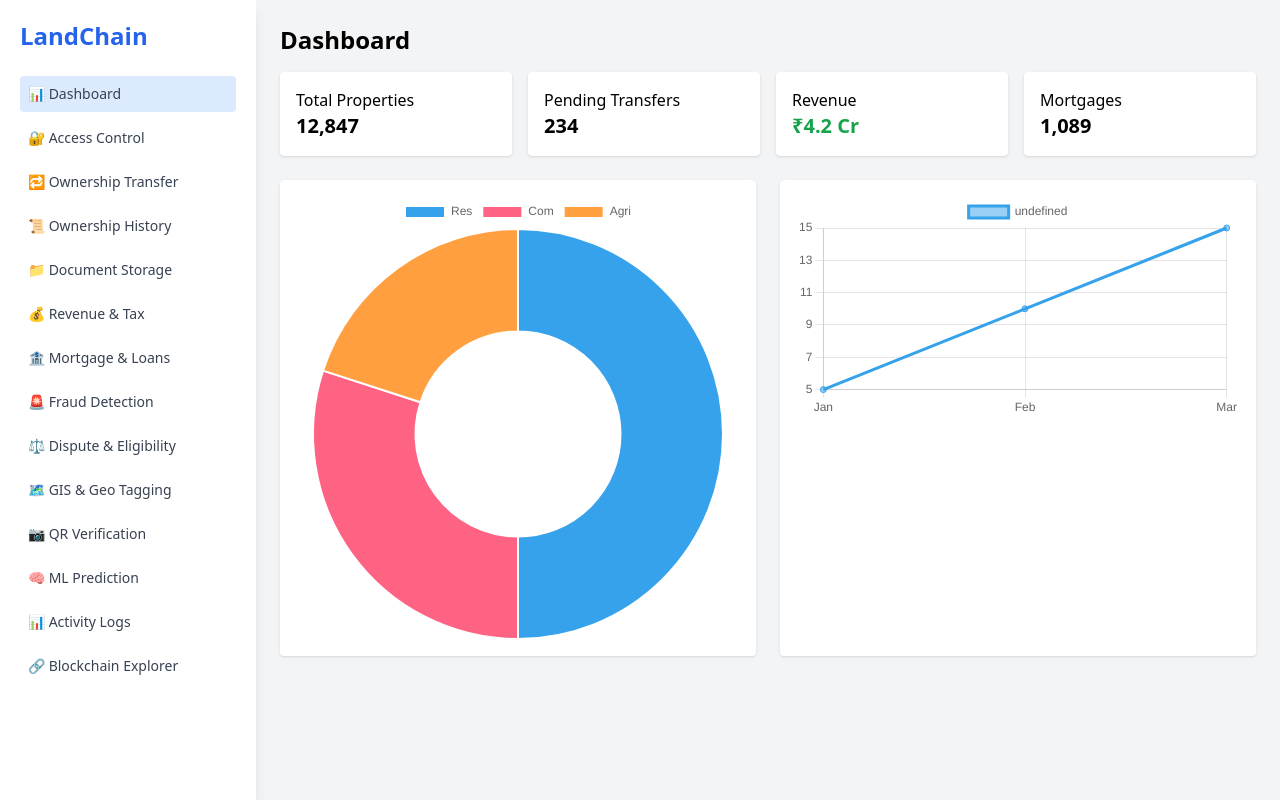
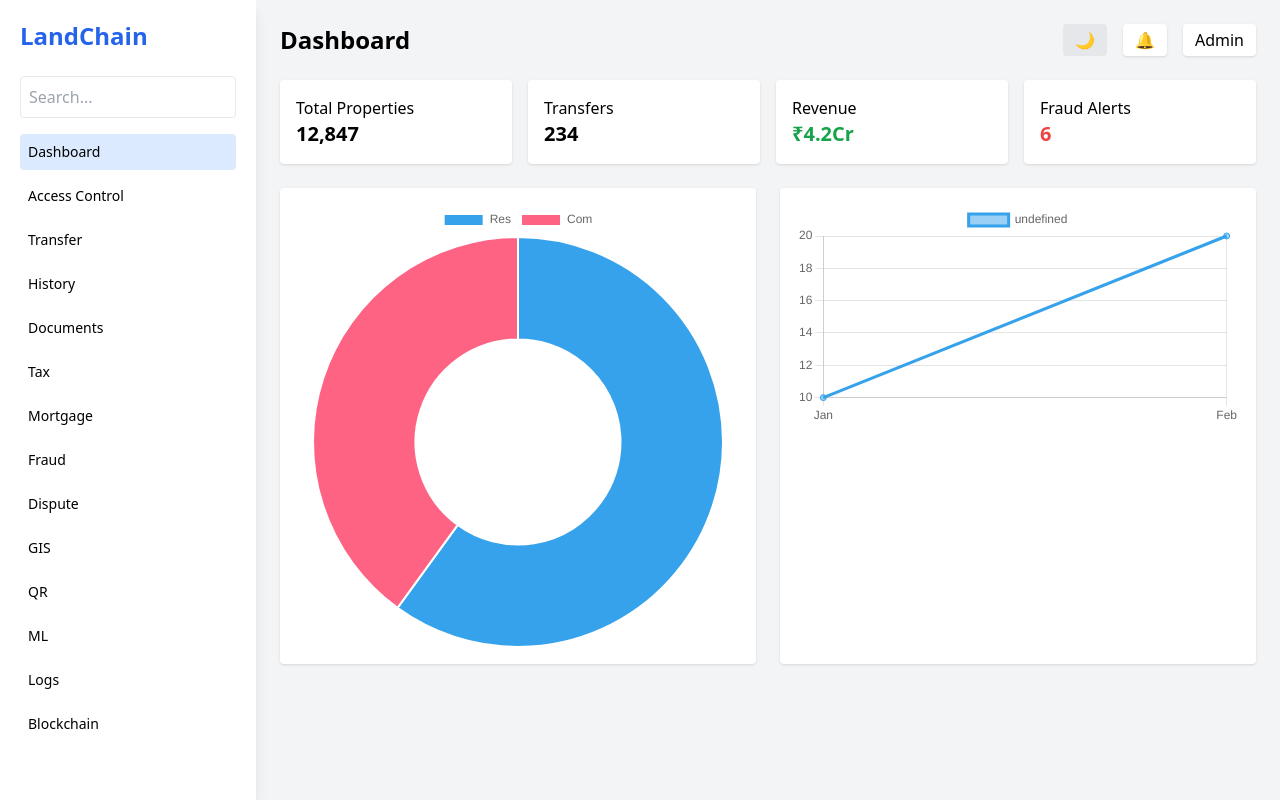
Before and after one commit to rama01-hathwar/land-registry-project, a Flask app: page /dashboard in a window 1280 px wide. Run offline with Flask 3, Linux system fonts and the light colour scheme; parts of the project's set-up code (start-up, migrations or seed data) failed here and were passed over; some libraries are stand-ins or nearby versions.

Commit message:
Update dashboard.html

```diff
--- a/templates/dashboard.html
+++ b/templates/dashboard.html
@@ -1,71 +1,95 @@
 <!DOCTYPE html>
 <html>
 <head>
-<title>LandChain Dashboard</title>
+<title>LandChain Ultimate</title>
 
 <script src="https://cdn.tailwindcss.com"></script>
 <script src="https://cdn.jsdelivr.net/npm/chart.js"></script>
 <link rel="stylesheet" href="https://unpkg.com/leaflet/dist/leaflet.css"/>
 
+<style>
+.fade{animation:fade .4s}
+@keyframes fade{from{opacity:0}to{opacity:1}}
+
+.badge{padding:4px 10px;border-radius:999px;font-size:12px;font-weight:600}
+.green{background:#dcfce7;color:#166534}
+.yellow{background:#fef9c3;color:#854d0e}
+.red{background:#fee2e2;color:#991b1b}
+</style>
+
 </head>
 
-<body class="bg-gray-100">
+<body id="body" class="bg-gray-100">
 
 <div class="flex h-screen">
 
 <!-- SIDEBAR -->
 <div class="w-64 bg-white shadow-lg p-5 overflow-y-auto">
 
-    <h2 class="text-2xl font-bold text-blue-600 mb-6">LandChain</h2>
+<h2 class="text-2xl font-bold text-blue-600 mb-6">LandChain</h2>
 
-    <ul class="space-y-2 text-gray-700 text-sm">
+<input placeholder="Search..." class="border p-2 w-full mb-4 rounded">
 
-        <li onclick="showModule('dashboard',this)" class="menu bg-blue-100 p-2 rounded cursor-pointer">📊 Dashboard</li>
-        <li onclick="showModule('access',this)" class="menu p-2 cursor-pointer">🔐 Access Control</li>
-        <li onclick="showModule('transfer',this)" class="menu p-2 cursor-pointer">🔁 Ownership Transfer</li>
-        <li onclick="showModule('history',this)" class="menu p-2 cursor-pointer">📜 Ownership History</li>
-        <li onclick="showModule('documents',this)" class="menu p-2 cursor-pointer">📁 Document Storage</li>
-        <li onclick="showModule('tax',this)" class="menu p-2 cursor-pointer">💰 Revenue & Tax</li>
-        <li onclick="showModule('mortgage',this)" class="menu p-2 cursor-pointer">🏦 Mortgage & Loans</li>
-        <li onclick="showModule('fraud',this)" class="menu p-2 cursor-pointer">🚨 Fraud Detection</li>
-        <li onclick="showModule('dispute',this)" class="menu p-2 cursor-pointer">⚖️ Dispute & Eligibility</li>
-        <li onclick="showModule('gis',this)" class="menu p-2 cursor-pointer">🗺 GIS & Geo Tagging</li>
-        <li onclick="showModule('qr',this)" class="menu p-2 cursor-pointer">📷 QR Verification</li>
-        <li onclick="showModule('ml',this)" class="menu p-2 cursor-pointer">🧠 ML Prediction</li>
-        <li onclick="showModule('logs',this)" class="menu p-2 cursor-pointer">📊 Activity Logs</li>
-        <li onclick="showModule('blockchain',this)" class="menu p-2 cursor-pointer">🔗 Blockchain Explorer</li>
+<ul class="space-y-2 text-sm">
 
-    </ul>
+<li onclick="show('dashboard',this)" class="menu bg-blue-100 p-2 rounded cursor-pointer">Dashboard</li>
+<li onclick="show('access',this)" class="menu p-2 cursor-pointer">Access Control</li>
+<li onclick="show('transfer',this)" class="menu p-2 cursor-pointer">Transfer</li>
+<li onclick="show('history',this)" class="menu p-2 cursor-pointer">History</li>
+<li onclick="show('documents',this)" class="menu p-2 cursor-pointer">Documents</li>
+<li onclick="show('tax',this)" class="menu p-2 cursor-pointer">Tax</li>
+<li onclick="show('mortgage',this)" class="menu p-2 cursor-pointer">Mortgage</li>
+<li onclick="show('fraud',this)" class="menu p-2 cursor-pointer">Fraud</li>
+<li onclick="show('dispute',this)" class="menu p-2 cursor-pointer">Dispute</li>
+<li onclick="show('gis',this)" class="menu p-2 cursor-pointer">GIS</li>
+<li onclick="show('qr',this)" class="menu p-2 cursor-pointer">QR</li>
+<li onclick="show('ml',this)" class="menu p-2 cursor-pointer">ML</li>
+<li onclick="show('logs',this)" class="menu p-2 cursor-pointer">Logs</li>
+<li onclick="show('blockchain',this)" class="menu p-2 cursor-pointer">Blockchain</li>
+
+</ul>
+
 </div>
 
 <!-- MAIN -->
 <div class="flex-1 p-6 overflow-y-auto">
 
+<!-- TOPBAR -->
+<div class="flex justify-between mb-6">
+
+<div class="flex gap-4 items-center">
+<h1 class="text-2xl font-semibold">Dashboard</h1>
+</div>
+
+<div class="flex gap-4">
+
+<button onclick="toggleDark()" class="bg-gray-200 px-3 py-1 rounded">🌙</button>
+<div class="bg-white px-3 py-1 rounded shadow">🔔</div>
+<div class="bg-white px-3 py-1 rounded shadow">Admin</div>
+
+</div>
+
+</div>
+
 <!-- DASHBOARD -->
-<div id="dashboard" class="module">
-
-<h1 class="text-2xl font-semibold mb-4">Dashboard</h1>
+<div id="dashboard" class="module fade">
 
 <div class="grid grid-cols-4 gap-4">
 
 <div class="bg-white p-4 rounded shadow">
-<p>Total Properties</p>
-<h2 class="text-xl font-bold">12,847</h2>
+<p>Total Properties</p><h2 class="text-xl font-bold">12,847</h2>
 </div>
 
 <div class="bg-white p-4 rounded shadow">
-<p>Pending Transfers</p>
-<h2 class="text-xl font-bold">234</h2>
+<p>Transfers</p><h2 class="text-xl font-bold">234</h2>
 </div>
 
 <div class="bg-white p-4 rounded shadow">
-<p>Revenue</p>
-<h2 class="text-xl font-bold text-green-600">₹4.2 Cr</h2>
+<p>Revenue</p><h2 class="text-xl font-bold text-green-600">₹4.2Cr</h2>
 </div>
 
 <div class="bg-white p-4 rounded shadow">
-<p>Mortgages</p>
-<h2 class="text-xl font-bold">1,089</h2>
+<p>Fraud Alerts</p><h2 class="text-xl font-bold text-red-500">6</h2>
 </div>
 
 </div>
@@ -73,65 +97,81 @@
 <div class="grid grid-cols-2 gap-6 mt-6">
 
 <div class="bg-white p-4 rounded shadow">
-<canvas id="chart1"></canvas>
+<canvas id="c1"></canvas>
 </div>
 
 <div class="bg-white p-4 rounded shadow">
-<canvas id="chart2"></canvas>
+<canvas id="c2"></canvas>
 </div>
 
 </div>
 
 </div>
 
-<!-- ACCESS CONTROL -->
+<!-- ACCESS -->
 <div id="access" class="module hidden">
-<h2 class="text-xl mb-4">Access Control</h2>
-<table class="w-full bg-white rounded shadow">
-<tr><th>User</th><th>Role</th><th>Status</th></tr>
-<tr><td>Amit</td><td>Admin</td><td class="text-green-600">Active</td></tr>
-<tr><td>Priya</td><td>Verifier</td><td class="text-yellow-500">Pending</td></tr>
+<table class="w-full bg-white">
+<tr><th>User</th><th>Status</th></tr>
+<tr><td>Amit</td><td><span class="badge green">Active</span></td></tr>
+<tr><td>Priya</td><td><span class="badge yellow">Pending</span></td></tr>
 </table>
 </div>
 
 <!-- TRANSFER -->
 <div id="transfer" class="module hidden">
-<h2>Ownership Transfer</h2>
-<div class="bg-white p-4 rounded shadow">Transfer records will display here</div>
+<div class="bg-white p-4 rounded shadow">
+Parcel L001 → Transfer Pending
+</div>
 </div>
 
 <!-- HISTORY -->
 <div id="history" class="module hidden">
-<h2>Ownership History</h2>
-<div class="bg-white p-4 rounded shadow">Timeline history UI</div>
+
+<div class="bg-white p-5 rounded shadow">
+
+<div class="border-l-4 border-blue-500 pl-4 mb-4">
+Rama → Shyam
+</div>
+
+<div class="border-l-4 border-green-500 pl-4">
+Shyam → Raj
+</div>
+
+</div>
+
 </div>
 
 <!-- DOCUMENTS -->
 <div id="documents" class="module hidden">
-<h2>Document Storage</h2>
-<div class="bg-white p-4 rounded shadow">Upload + list documents</div>
+
+<div class="bg-white p-4 rounded shadow">
+Sale Deed <span class="badge green">Verified</span>
+</div>
+
 </div>
 
 <!-- TAX -->
 <div id="tax" class="module hidden">
-<h2>Revenue & Tax</h2>
-<div class="bg-white p-4 rounded shadow">Tax table here</div>
+
+<table class="w-full bg-white">
+<tr><th>Parcel</th><th>Status</th></tr>
+<tr><td>L001</td><td><span class="badge green">Paid</span></td></tr>
+</table>
+
 </div>
 
 <!-- MORTGAGE -->
 <div id="mortgage" class="module hidden">
-<h2>Mortgage & Loans</h2>
-<div class="bg-white p-4 rounded shadow">Loan data here</div>
+<div class="bg-white p-4">Loan Active</div>
 </div>
 
 <!-- FRAUD -->
 <div id="fraud" class="module hidden">
-<h2>Fraud Detection</h2>
 
 <input id="fraudId" class="border p-2">
 <button onclick="checkFraud()" class="bg-red-500 text-white px-3 py-2">Check</button>
 
-<table class="mt-4 w-full bg-white">
+<table class="w-full mt-3 bg-white">
 <tbody id="fraudTable"></tbody>
 </table>
 
@@ -139,49 +179,39 @@
 
 <!-- DISPUTE -->
 <div id="dispute" class="module hidden">
-<h2>Dispute & Eligibility</h2>
-<div class="bg-white p-4 rounded shadow">Dispute cards UI</div>
+<div class="bg-white p-4">Boundary dispute active</div>
 </div>
 
 <!-- GIS -->
 <div id="gis" class="module hidden">
-<h2>GIS Map</h2>
-<div id="map" class="h-96 rounded shadow"></div>
+<div id="map" class="h-96"></div>
 </div>
 
 <!-- QR -->
 <div id="qr" class="module hidden">
-<h2>QR Verification</h2>
 <input id="qrId" class="border p-2">
-<button onclick="loadQR()" class="bg-blue-500 text-white px-3 py-2">Generate</button>
+<button onclick="loadQR()">Generate</button>
 <div id="qrImage"></div>
 </div>
 
 <!-- ML -->
 <div id="ml" class="module hidden">
-<h2>ML Prediction</h2>
-<input id="area" class="border p-2">
-<button onclick="predict()" class="bg-orange-500 text-white px-3 py-2">Predict</button>
+<input id="area">
+<button onclick="predict()">Predict</button>
 <div id="result"></div>
 <canvas id="mlChart"></canvas>
 </div>
 
 <!-- LOGS -->
 <div id="logs" class="module hidden">
-<h2>Activity Logs</h2>
-<button onclick="loadLogs()" class="bg-blue-500 text-white px-3 py-2">Load</button>
-<table class="mt-4 w-full bg-white">
-<tbody id="logTable"></tbody>
-</table>
+<button onclick="loadLogs()">Load</button>
+<table><tbody id="logTable"></tbody></table>
 </div>
 
 <!-- BLOCKCHAIN -->
 <div id="blockchain" class="module hidden">
-<h2>Blockchain Explorer</h2>
-<button onclick="loadBlockchain()" class="bg-purple-500 text-white px-3 py-2">Load</button>
-<table class="mt-4 w-full bg-white">
-<tbody id="blockTable"></tbody>
-</table>
+<button onclick="loadBlockchain()">Load</button>
+<table><tbody id="blockTable"></tbody></table>
 </div>
 
 </div>
@@ -192,15 +222,25 @@
 <script src="https://unpkg.com/leaflet/dist/leaflet.js"></script>
 
 <script>
-new Chart(document.getElementById("chart1"),{
+
+// Charts
+new Chart(document.getElementById("c1"),{
 type:"doughnut",
-data:{labels:["Res","Com","Agri"],datasets:[{data:[50,30,20]}]}
+data:{labels:["Res","Com"],datasets:[{data:[60,40]}]}
 })
 
-new Chart(document.getElementById("chart2"),{
+new Chart(document.getElementById("c2"),{
 type:"line",
-data:{labels:["Jan","Feb","Mar"],datasets:[{data:[5,10,15]}]}
+data:{labels:["Jan","Feb"],datasets:[{data:[10,20]}]}
 })
+
+// Dark mode
+function toggleDark(){
+let b=document.getElementById("body")
+b.classList.toggle("bg-gray-900")
+b.classList.toggle("text-white")
+}
+
 </script>
 
 </body>
```
